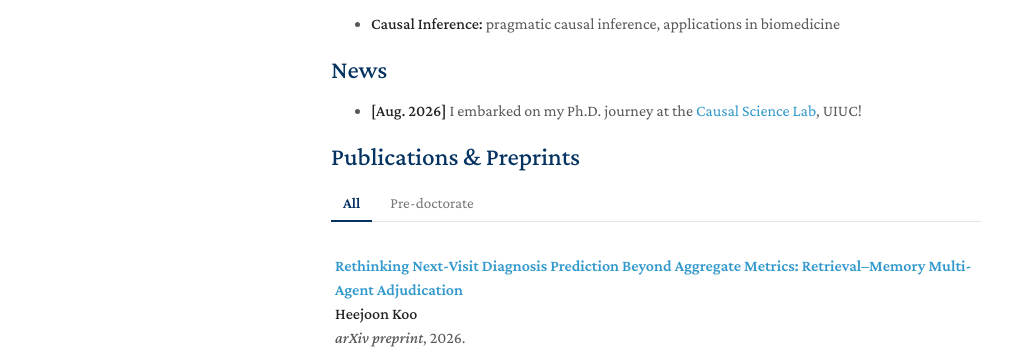
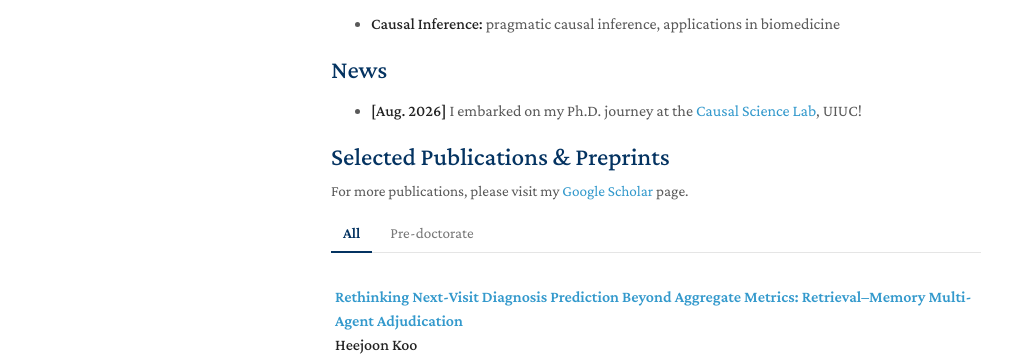
Before and after one commit to heejoonkoo/heejoonkoo.github.io, a plain HTML site: page index.html in a window 1280 px wide. Shown: the part 459-813 px from the top of the page, without its empty margins (139-1151 px from the left). Drawn offline with nearby package versions, Linux system fonts and the light colour scheme.

Commit message:
Add files via upload

```diff
--- a/index.html
+++ b/index.html
@@ -621,6 +621,7 @@ blockquote { background: var(--global-bg-color); border-left: 2px solid var(--gl
 @media (prefers-reduced-motion: reduce) { .photo-main, .photo-thumb, .photo-caption { transition:none; } }
 .now { color:#888; font-size:0.95em; }
 @media (prefers-color-scheme: dark) { .now { color:#9a9ca6; } }
+.pub-note { margin:-6px 0 14px; font-size:0.95rem; }
 .pub-tabs { display:flex; gap:6px; margin:0 0 6px; border-bottom:1px solid #e5e5e5; }
 .pub-tabs button { font:inherit; font-size:0.95rem; background:none; border:0; border-bottom:2px solid transparent; margin-bottom:-1px; padding:6px 12px; color:#777; cursor:pointer; }
 .pub-tabs button:hover { color:#043361; }
@@ -726,7 +727,8 @@ blockquote { background: var(--global-bg-color); border-left: 2px solid var(--gl
         <li><strong>[Aug. 2026]</strong> I embarked on my Ph.D. journey at the <a href="https://causalscience.ai" target="_blank" rel="noopener">Causal Science Lab</a>, UIUC!</li>
       </ul>
 
-      <h2 id="publications">Publications &amp; Preprints</h2>
+      <h2 id="publications">Selected Publications &amp; Preprints</h2>
+      <p class="pub-note">For more publications, please visit my <a href="https://scholar.google.com/citations?user=93HqsvAAAAAJ" target="_blank" rel="noopener">Google Scholar</a> page.</p>
 
       <div class="pub-tabs" role="tablist" aria-label="Publication filter">
         <button type="button" role="tab" aria-selected="true" data-filter="all">All</button>
```
